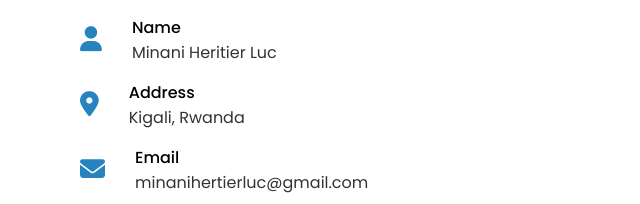
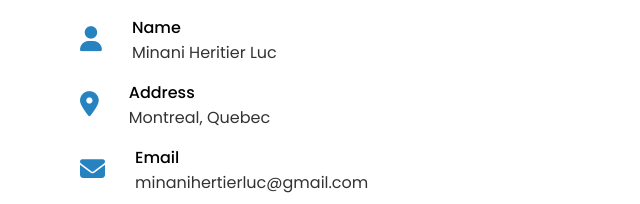
Before and after one commit to itsminani/Portfolio, a plain HTML site: page index.html in a window 1280 px wide. Shown: the part 3187-3391 px from the top of the page, 0-640 px from the left. Drawn offline with nearby package versions, Linux system fonts and the light colour scheme.

Commit message:
Changed Locations

```diff
--- a/index.html
+++ b/index.html
@@ -249,7 +249,7 @@
                             <i class="fas fa-map-marker-alt"></i>
                             <div class="info">
                                 <div class="head">Address</div>
-                                <div class="sub-title">Kigali, Rwanda</div>
+                                <div class="sub-title">Montreal, Quebec</div>
                             </div>
                         </div>
                         <div class="row">
```
